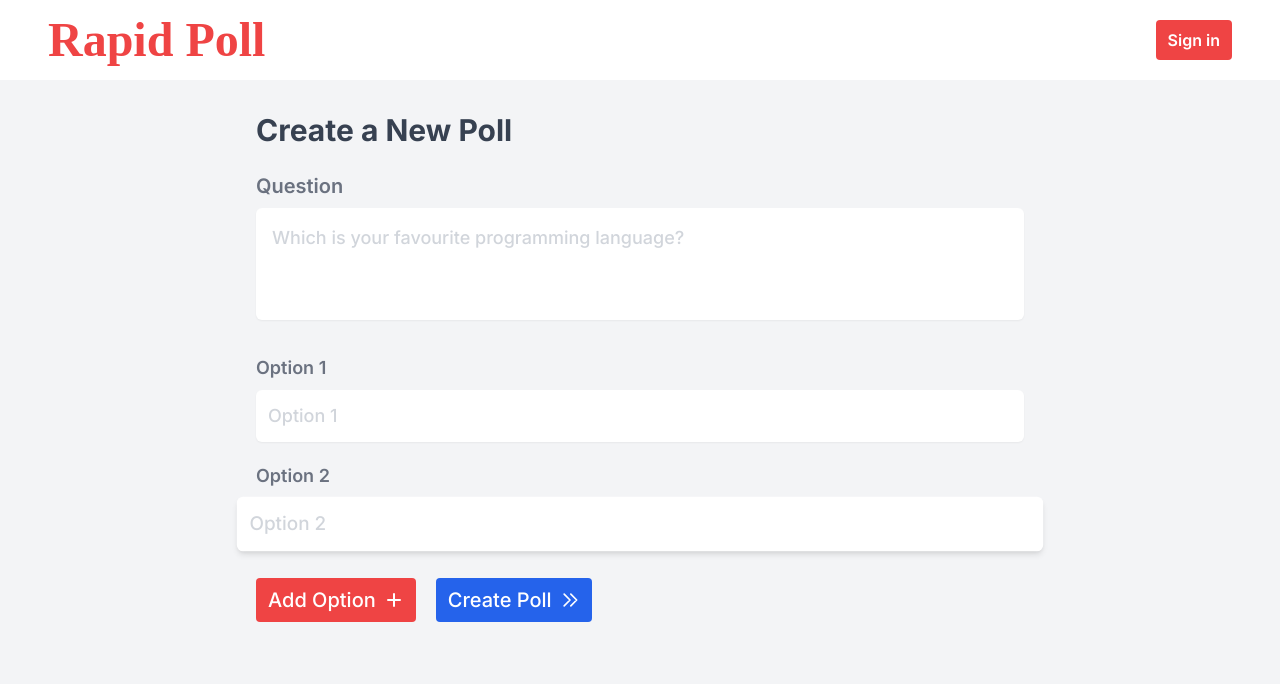
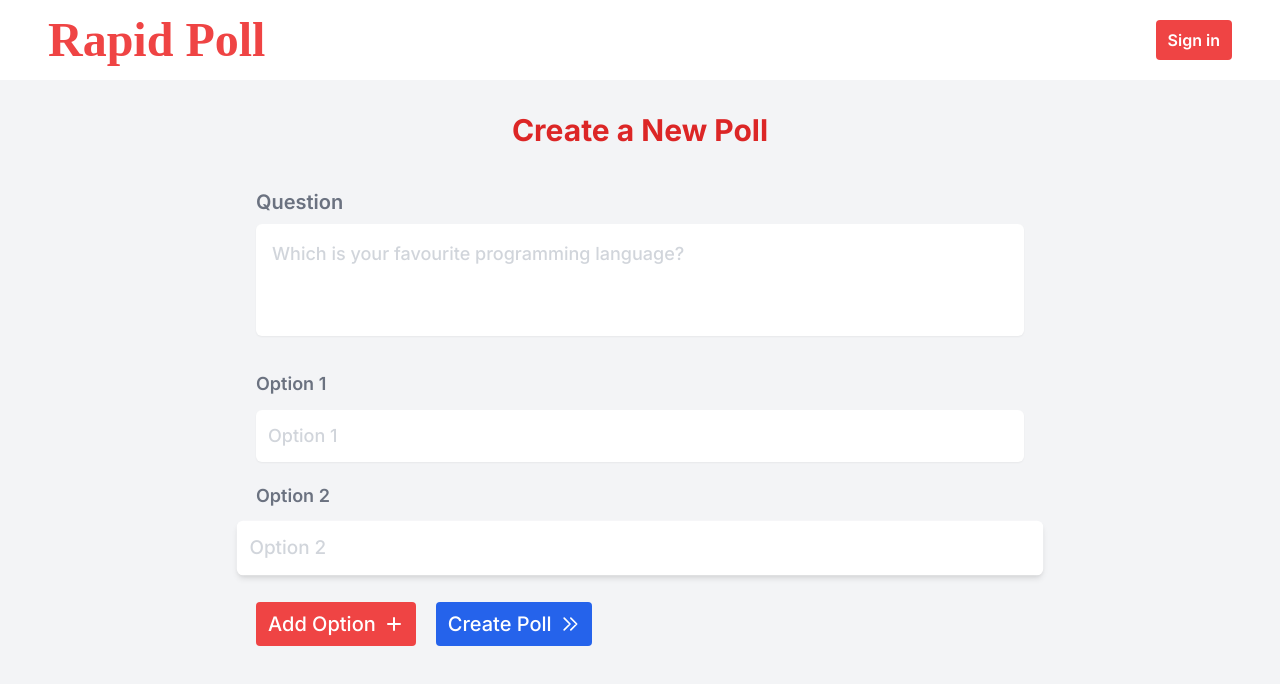
Before and after one commit to Sukhseerat-Kaur/Rapid-Poll, a Next.js app: page / in a window 1280 px wide. Shown: the top 684 px of the page. Built offline with nearby package versions, Linux system fonts and the light colour scheme; no server answers; a web font is replaced by a local one.

Commit message:
added input validation in create poll page

```diff
--- a/components/OptionInput.tsx
+++ b/components/OptionInput.tsx
@@ -9,6 +9,7 @@ interface OptionInputProps {
   handleChange: (val: string, index: number) => void;
   handleDelete: (id: number) => void;
   showDelete: boolean;
+  error: boolean;
 }
 const OptionInput = ({
   value,
@@ -17,12 +18,14 @@ const OptionInput = ({
   handleChange,
   handleDelete,
   showDelete,
+  error,
 }: OptionInputProps) => {
   console.log(`re-rendered ${index + 1}`);
 
   return (
-    <div className="flex flex-col text-gray-500 font-semibold gap-2 text-lg">
+    <div className="flex flex-col text-gray-500 font-semibold gap-3 text-lg">
       <div>Option {index + 1}</div>
+      <div>
         <div
           className={clsx("flex items-center", {
             "justify-between": showDelete,
@@ -37,7 +40,11 @@ const OptionInput = ({
             onChange={(e) => handleChange(e.target.value, index)}
             className={clsx(
               "p-3 text-lg text-gray-700 placeholder-gray-300 rounded-md outline-none shadow-sm font-medium focus:scale-105 focus:shadow-md transition duration-300",
-            { "w-11/12": showDelete, "w-full": !showDelete }
+              {
+                "w-11/12": showDelete,
+                "w-full": !showDelete,
+                "ring-red-300 ring mb-0": error && !value.trim(),
+              }
             )}
           />
           {showDelete && (
@@ -47,6 +54,12 @@ const OptionInput = ({
             />
           )}
         </div>
+        {error && !value.trim() && (
+          <span className="text-red-400 font-medium text-sm">
+            Option field cannot be empty
+          </span>
+        )}
+      </div>
     </div>
   );
 };
--- a/pages/index.tsx
+++ b/pages/index.tsx
@@ -1,6 +1,6 @@
 import type { NextPage } from "next";
 import Head from "next/head";
-import Image from "next/image";
+import clsx from "clsx";
 import { useCallback, useState } from "react";
 import { ChevronDoubleRight, PlusIcon } from "../assets/Icons";
 import Header from "../components/Header";
@@ -27,6 +27,7 @@ const Home: NextPage = () => {
     // expireAfter: null,
   });
   const [showLoader, setShowLoader] = useState<boolean>(false);
+  const [formError, setFormError] = useState<boolean>(false);
 
   const handleChange = useCallback((val: string, index: number) => {
     setData((data) => {
@@ -67,7 +68,7 @@ const Home: NextPage = () => {
       </Head>
       <Header />
       <main className="container mx-auto w-3/5 py-8">
-        <div className="text-3xl font-bold mb-6 text-gray-700">
+        <div className="text-3xl font-bold mb-10 text-red-600 text-center">
           Create a New Poll
         </div>
         <form>
@@ -82,8 +83,19 @@ const Home: NextPage = () => {
                 value={data.question}
                 onChange={(e) => setData({ ...data, question: e.target.value })}
                 name="question"
-                className="w-full mb-2 p-4 h-28 text-lg text-gray-700 placeholder-gray-300 rounded-md resize-none outline-none shadow-sm focus:shadow-md focus:scale-105 transition duration-300 font-medium"
+                className={clsx(
+                  "w-full mb-2 p-4 h-28 text-lg text-gray-700 placeholder-gray-300 rounded-md resize-none outline-none shadow-sm focus:shadow-md focus:scale-105 transition duration-300 font-medium",
+                  {
+                    "ring-red-300 ring mb-0":
+                      formError && !data.question.trim(),
+                  }
+                )}
               />
+              {formError && !data.question.trim() && (
+                <span className="text-red-400 text-sm font-medium">
+                  Question field cannot be empty
+                </span>
+              )}
 
               {/* -------expire after a fixed time starts-------- */}
 
@@ -115,6 +127,7 @@ const Home: NextPage = () => {
                 handleChange={handleChange}
                 handleDelete={handleDelete}
                 showDelete={data.options.length > 2}
+                error={formError}
               />
             ))}
 
```
Lines whose indentation alone changed are shown as unchanged.
